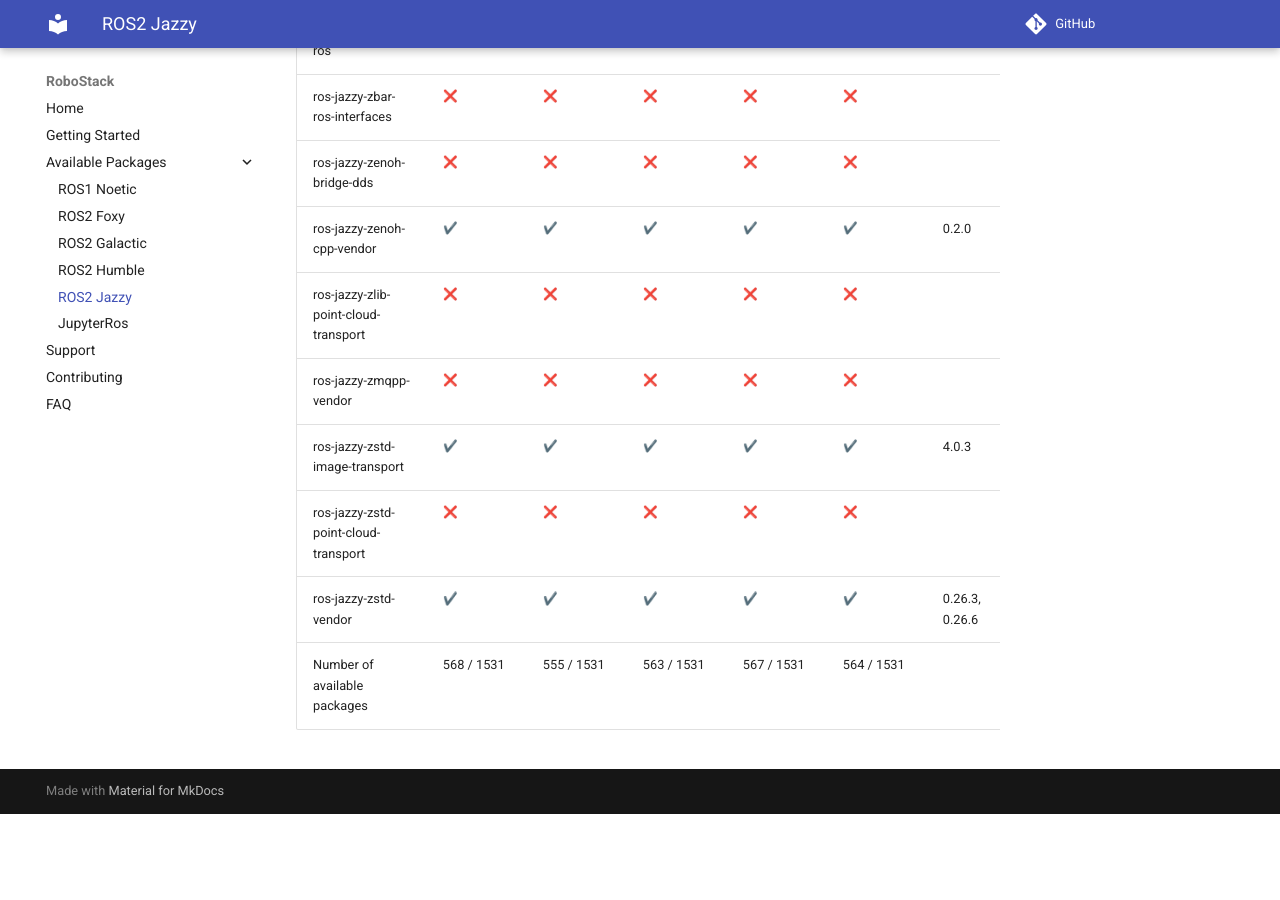
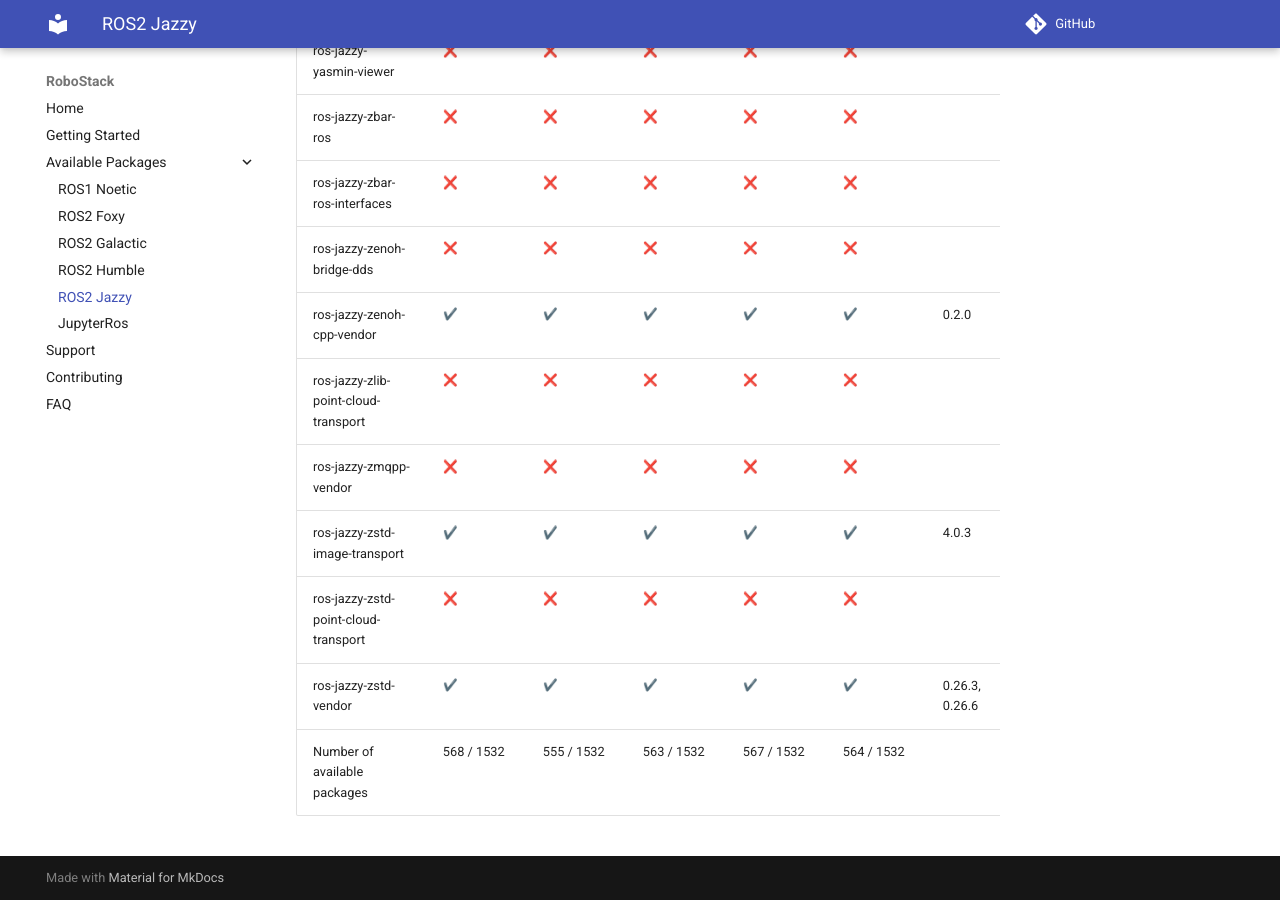
Before and after one commit to RoboStack/robostack.github.io, an MkDocs documentation site: the page built from docs/jazzy.md, in a window 1280 px wide and 900 px high, scrolled down 110214 px. Built offline with MkDocs 1.6.1 and Material for MkDocs 9.7.7, drawn with Linux system fonts in a browser that asks for light colours; emoji names are drawn with the system emoji font; comment, search, counter and statistics services are not loaded; before the commit the page ends 111028 px from its top, so only the background shows below that; some of the changed text lies outside the part shown.

Commit message:
Update tables

```diff
--- a/docs/jazzy.md
+++ b/docs/jazzy.md
@@ -1531,4 +1532,4 @@
 | ros-jazzy-zstd-image-transport | :heavy_check_mark: { data-sort='1' } | :heavy_check_mark: { data-sort='1' } | :heavy_check_mark: { data-sort='1' } | :heavy_check_mark: { data-sort='1' } | :heavy_check_mark: { data-sort='1' } | 4.0.3  |
 | ros-jazzy-zstd-point-cloud-transport | :x: { data-sort='0' } | :x: { data-sort='0' } | :x: { data-sort='0' } | :x: { data-sort='0' } | :x: { data-sort='0' } |   |
 | ros-jazzy-zstd-vendor | :heavy_check_mark: { data-sort='1' } | :heavy_check_mark: { data-sort='1' } | :heavy_check_mark: { data-sort='1' } | :heavy_check_mark: { data-sort='1' } | :heavy_check_mark: { data-sort='1' } | 0.26.3, 0.26.6  |
-| Number of available packages |  568 / 1531 | 555 / 1531 | 563 / 1531 | 567 / 1531 | 564 / 1531 |
+| Number of available packages |  568 / 1532 | 555 / 1532 | 563 / 1532 | 567 / 1532 | 564 / 1532 |
```
Also changed, not shown: other parts of docs/jazzy.md (+1 -0 lines).
